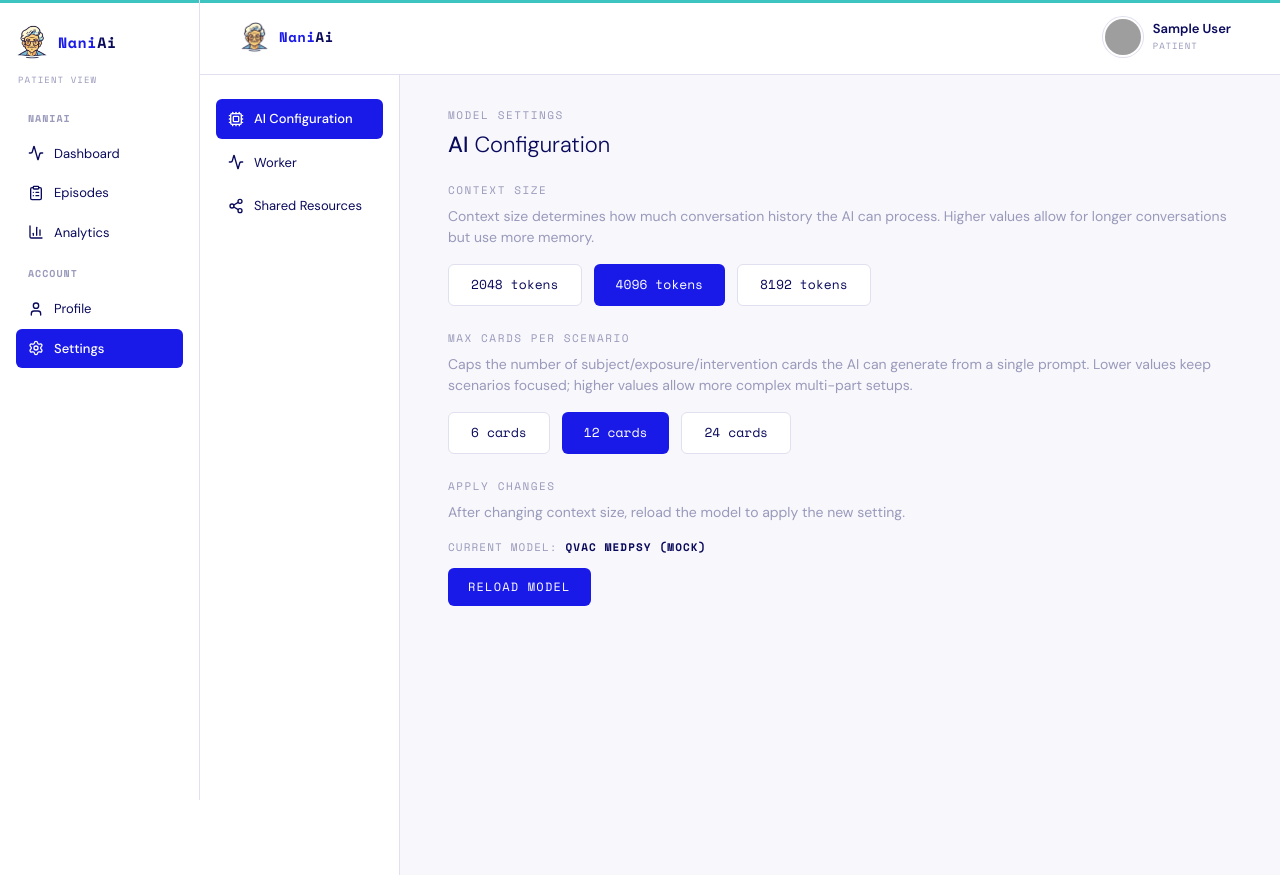
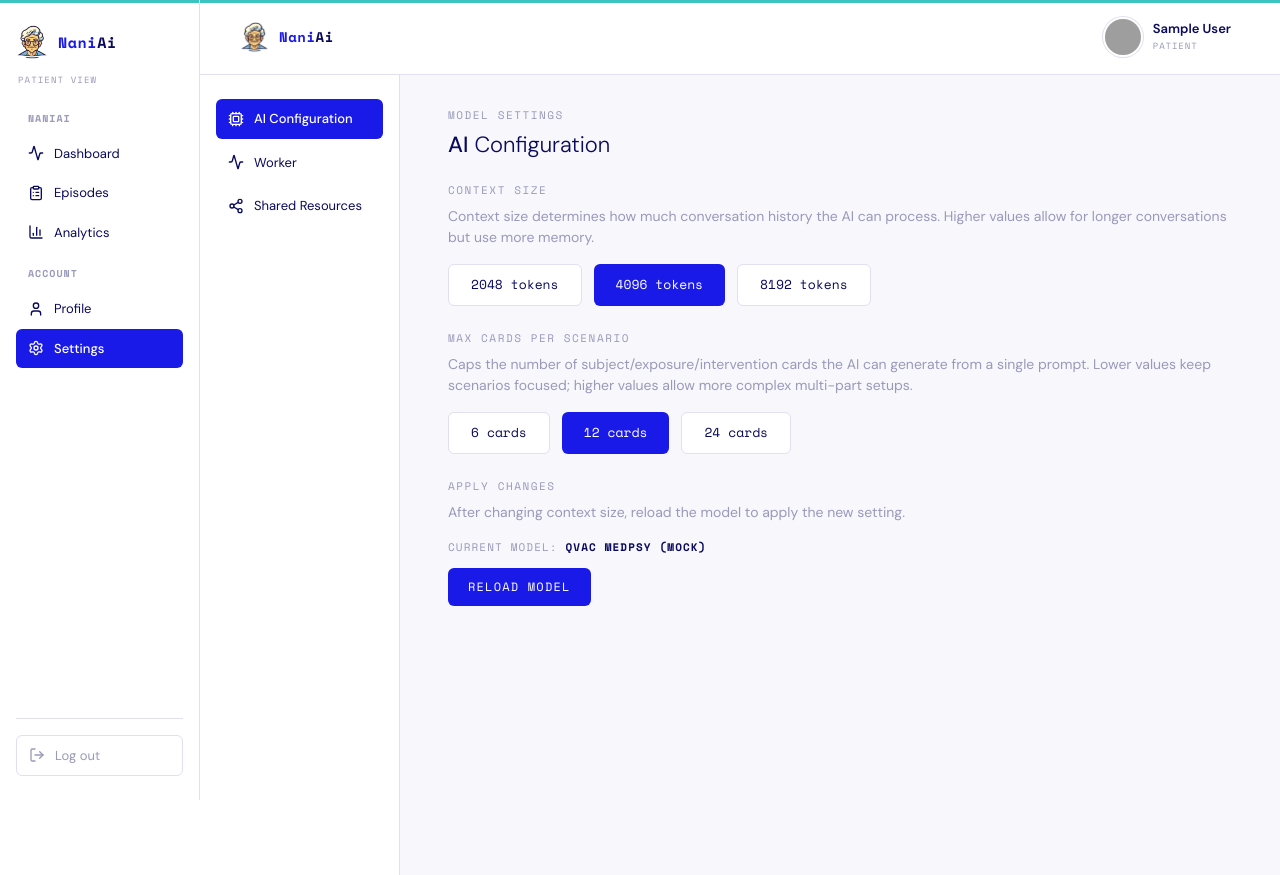
Before and after one commit to Kali-Decoder/care-episodes, a Next.js app in the folder client/: page /settings in a window 1280 px wide. Built offline with nearby package versions, Linux system fonts and the light colour scheme; sample sign-in values are in the browser's storage; grey boxes are pictures that could not be loaded.

Commit message:
adding logout

```diff
--- a/client/src/renderer/src/components/Sidebar.tsx
+++ b/client/src/renderer/src/components/Sidebar.tsx
@@ -1,4 +1,6 @@
-import { NavLink } from 'react-router-dom'
+'use client'
+
+import { NavLink, useNavigate } from 'react-router-dom'
 import {
   // MessageCircle,
   // LayoutDashboard,
@@ -15,9 +17,11 @@ import {
   ClipboardList,
   BarChart3,
   User,
+  LogOut,
 } from 'lucide-react'
 import { BLUE, TEAL, NAVY, MUTED, monoFont, sansFont } from '../theme'
 import { CARE_ANALYTICS, CARE_EPISODES, CARE_HOME, CARE_PROFILE } from '../../../care/routes'
+import { useProfile } from '../context/ProfileContext'
 import NaniLogo from './NaniLogo'
 
 /** Primary NaniAi nav — always visible. */
@@ -54,6 +58,14 @@ const categories = [
 ]
 
 export default function Sidebar() {
+  const navigate = useNavigate()
+  const { setProfile } = useProfile()
+
+  const handleLogout = () => {
+    setProfile(null)
+    navigate('/')
+  }
+
   return (
     <div
       style={{
@@ -146,6 +158,41 @@ export default function Sidebar() {
           )
         })}
       </nav>
+
+      <div style={{ marginTop: 'auto', paddingTop: 16, borderTop: '1px solid #e0e0f0' }}>
+        <button
+          type="button"
+          onClick={handleLogout}
+          style={{
+            display: 'flex',
+            alignItems: 'center',
+            gap: 10,
+            width: '100%',
+            padding: '10px 12px',
+            background: 'transparent',
+            border: '1px solid #e0e0f0',
+            borderRadius: 6,
+            color: MUTED,
+            fontFamily: sansFont,
+            fontSize: 13,
+            cursor: 'pointer',
+            transition: 'all 0.15s',
+          }}
+          onMouseEnter={(e) => {
+            e.currentTarget.style.borderColor = '#c8303044'
+            e.currentTarget.style.color = '#c83030'
+            e.currentTarget.style.background = '#fff5f5'
+          }}
+          onMouseLeave={(e) => {
+            e.currentTarget.style.borderColor = '#e0e0f0'
+            e.currentTarget.style.color = MUTED
+            e.currentTarget.style.background = 'transparent'
+          }}
+        >
+          <LogOut size={16} style={{ flexShrink: 0 }} />
+          <span>Log out</span>
+        </button>
+      </div>
     </div>
   )
 }
```
Also changed, not shown: 1 other file (tests, documents, lock files or other folders).
